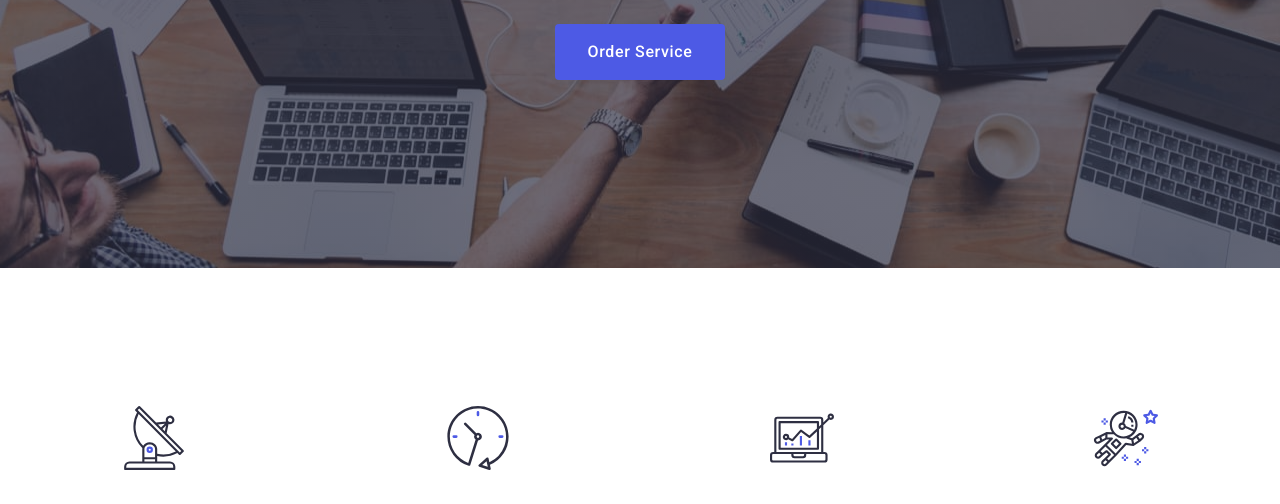
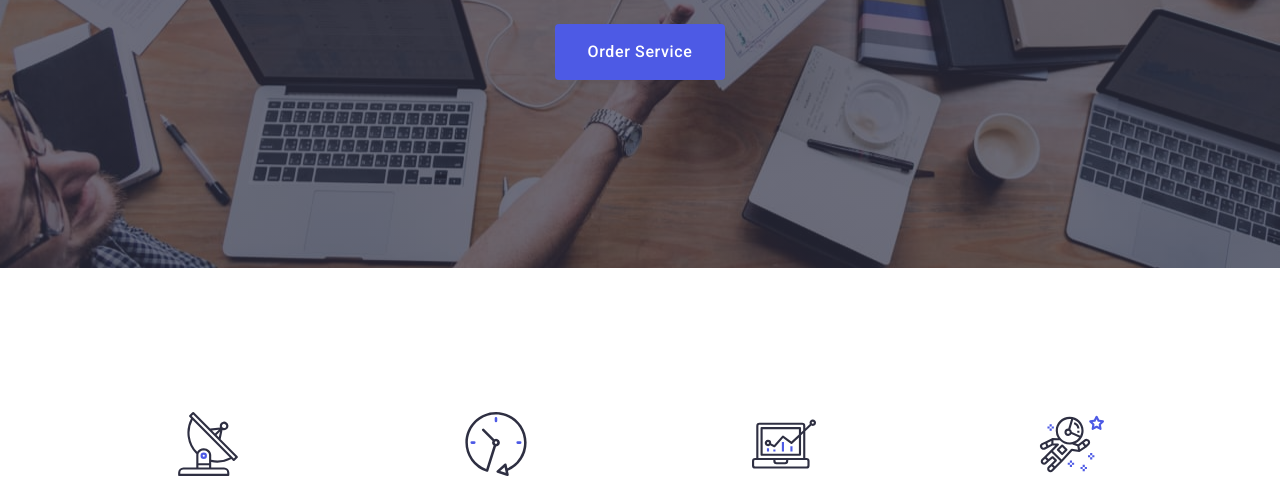
Before and after one commit to vetalfor/goit-markup-hw-04, a plain HTML site: page index.html in a window 1280 px wide. Shown: the part 405-909 px from the top of the page. Drawn offline with nearby package versions, Linux system fonts and the light colour scheme.

Commit message:
Update index.html

```diff
--- a/index.html
+++ b/index.html
@@ -70,33 +70,14 @@
       <section class="about-section section">
         <!-- Примеры работ -->
         <div class="container">
-          <div class="about-icon">
-            <ul class="about-list list">
-              <li class="about-list-item">
+          <h2 class="about-title">About Us</h2>
+          <ul class="list-skills list">
+            <li class="skill">
+              <div class="about-icon">
                 <svg class="about-list-icon" widht="64" height="64">
                   <use href="./images/icons.svg#icon-antenna"></use>
                 </svg>
-              </li>
-              <li class="about-list-item">
-                <svg class="about-list-icon" widht="64" height="64">
-                  <use href="./images/icons.svg#icon-clock"></use>
-                </svg>
-              </li>
-              <li class="about-list-item">
-                <svg class="about-list-icon" widht="64" height="64">
-                  <use href="./images/icons.svg#icon-diagram"></use>
-                </svg>
-              </li>
-              <li class="about-list-item">
-                <svg class="about-list-icon" widht="64" height="64">
-                  <use href="./images/icons.svg#icon-astronaut"></use>
-                </svg>
-              </li>
-            </ul>
-          </div>
-          <h2 class="about-title">About Us</h2>
-          <ul class="list-skills list">
-            <li class="skill">
+              </div>
               <h3 class="skill-name">Strategy</h3>
               <p class="skill-text">
                 Our goal is to identify the business problem to walk away with
@@ -104,6 +85,11 @@
               </p>
             </li>
             <li class="skill">
+              <div class="about-icon">
+                <svg class="about-list-icon" widht="64" height="64">
+                  <use href="./images/icons.svg#icon-clock"></use>
+                </svg>
+              </div>
               <h3 class="skill-name">Punctuality</h3>
               <p class="skill-text">
                 Bring the key message to the brand's audience for the best price
@@ -111,6 +97,11 @@
               </p>
             </li>
             <li class="skill">
+              <div class="about-icon">
+                <svg class="about-list-icon" widht="64" height="64">
+                  <use href="./images/icons.svg#icon-diagram"></use>
+                </svg>
+              </div>
               <h3 class="skill-name">Diligence</h3>
               <p class="skill-text">
                 Research and confirm brands that present the strongest digital
@@ -118,6 +109,11 @@
               </p>
             </li>
             <li class="skill">
+              <div class="about-icon">
+                <svg class="about-list-icon" widht="64" height="64">
+                  <use href="./images/icons.svg#icon-astronaut"></use>
+                </svg>
+              </div>
               <h3 class="skill-name">Technologies</h3>
               <p class="skill-text">
                 Design practice focused on digital experiences. We bring forth a
```
